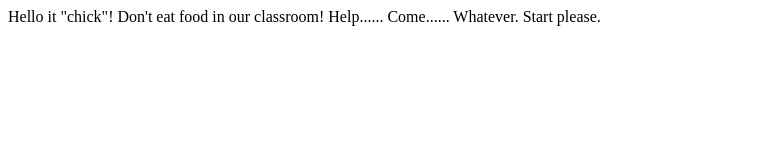
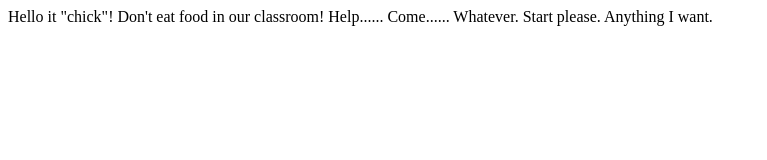
Before and after one commit to kaisu32/hello, a plain HTML site: page index.html in a window 1280 px wide. Shown: the whole page, without its empty margins (0-767 px from the left). Drawn offline with Linux system fonts and the light colour scheme.

Commit message:
Type something there

```diff
--- a/index.html
+++ b/index.html
@@ -4,5 +4,7 @@
     <meta charset="UTF-8">
     <title>Greeting</title>
   </head>
-  <body>Hello it "chick"! Don't eat food in our classroom! Help...... Come...... Whatever. Start please.</body>
+  <body>Hello it "chick"! Don't eat food in our classroom! Help...... Come...... Whatever. Start please.
+    Anything I want.
+  </body>
 </html>
```
